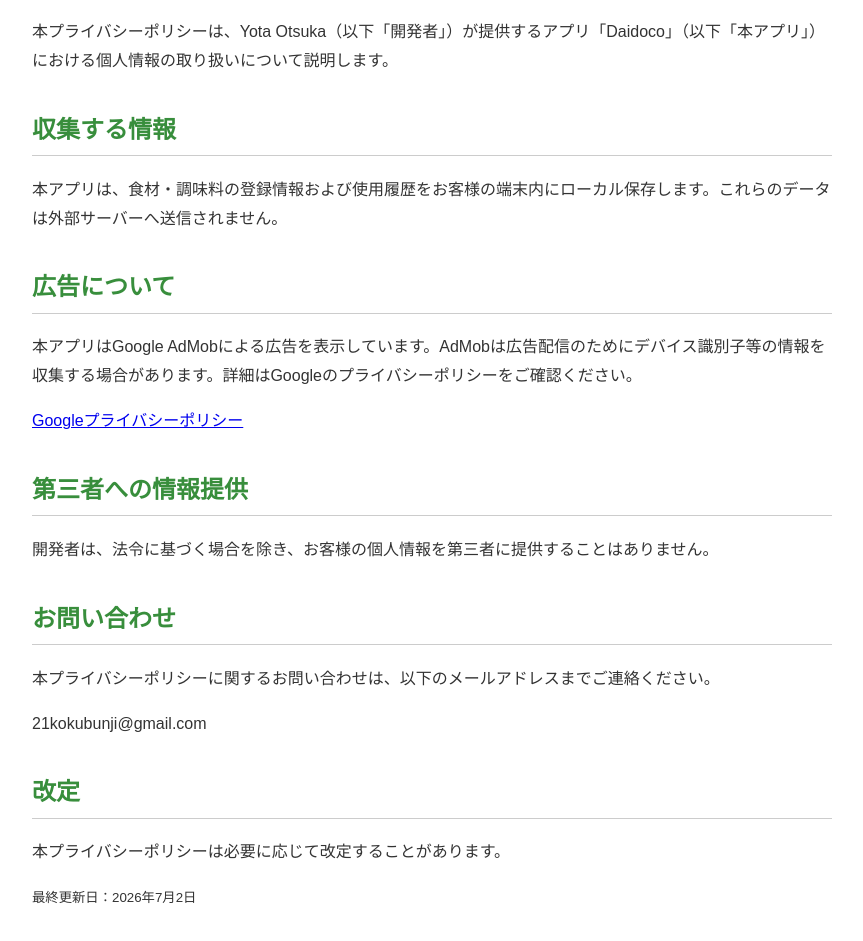
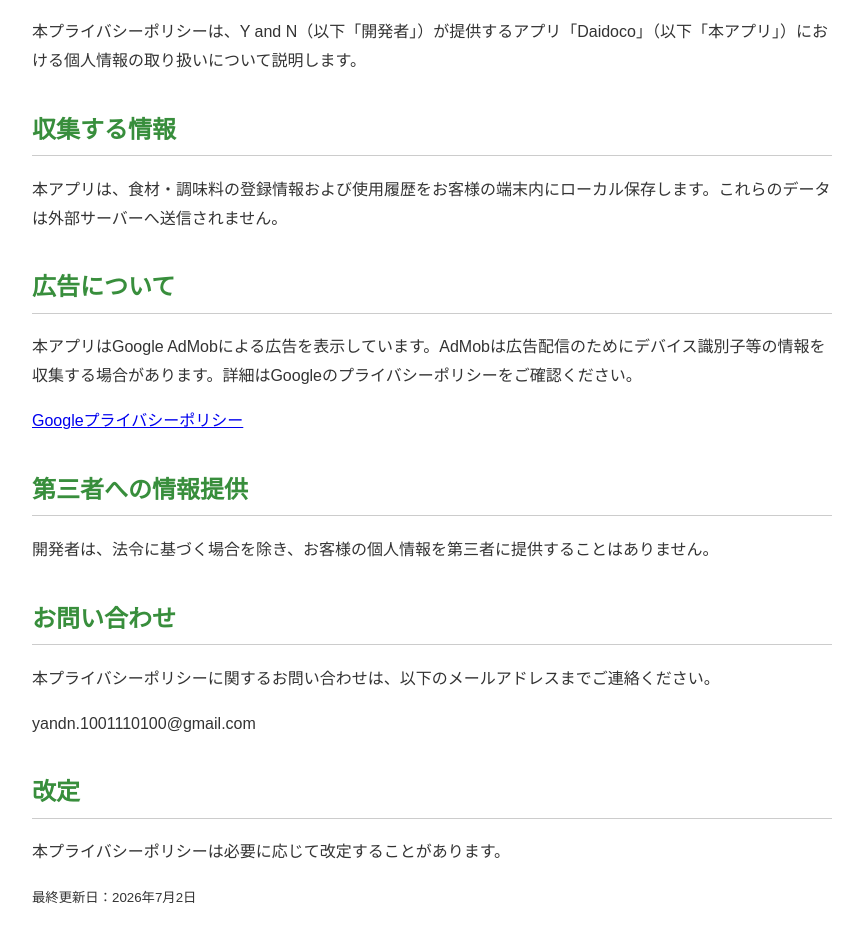
Before and after one commit to YotaOtsuka/Daidoco_privacy, a plain HTML site: page index.html in a window 1280 px wide. Shown: the part 101-1042 px from the top of the page, without its empty margins (208-1071 px from the left). Drawn offline with Linux system fonts and the light colour scheme.

Commit message:
Update developer name and contact email

```diff
--- a/index.html
+++ b/index.html
@@ -12,7 +12,7 @@
 </head>
 <body>
   <h1>プライバシーポリシー</h1>
-  <p>本プライバシーポリシーは、Yota Otsuka（以下「開発者」）が提供するアプリ「Daidoco」（以下「本アプリ」）における個人情報の取り扱いについて説明します。</p>
+  <p>本プライバシーポリシーは、Y and N（以下「開発者」）が提供するアプリ「Daidoco」（以下「本アプリ」）における個人情報の取り扱いについて説明します。</p>
 
   <h2>収集する情報</h2>
   <p>本アプリは、食材・調味料の登録情報および使用履歴をお客様の端末内にローカル保存します。これらのデータは外部サーバーへ送信されません。</p>
@@ -26,7 +26,7 @@
 
   <h2>お問い合わせ</h2>
   <p>本プライバシーポリシーに関するお問い合わせは、以下のメールアドレスまでご連絡ください。</p>
-  <p>21kokubunji@gmail.com</p>
+  <p>yandn.1001110100@gmail.com</p>
 
   <h2>改定</h2>
   <p>本プライバシーポリシーは必要に応じて改定することがあります。</p>
```
